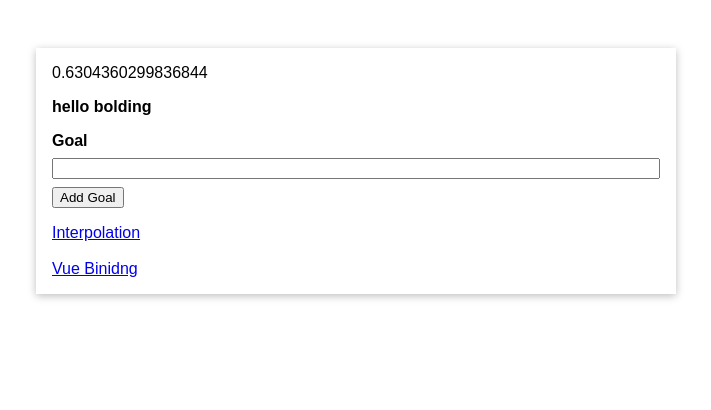
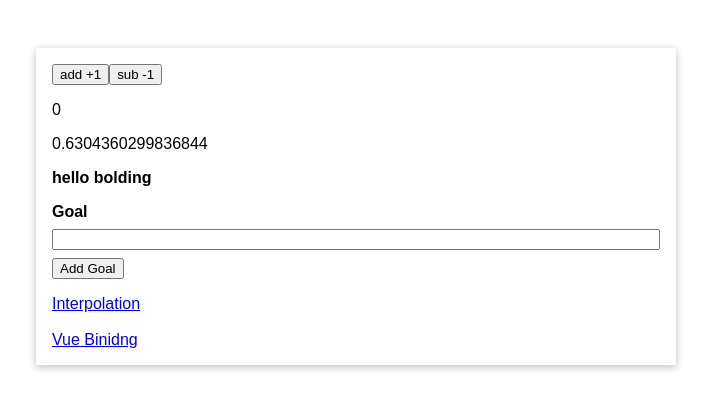
Before and after one commit to brainfeaster/Veakavi, a plain HTML site: page index.html in a window 1280 px wide. Shown: the whole page, without its empty margins (284-995 px from the left). Drawn offline with nearby package versions, Linux system fonts and the light colour scheme.

Commit message:
event management

```diff
--- a/app.js
+++ b/app.js
@@ -4,7 +4,8 @@ Vue.createApp({
             goals: [],
             enteredValue: '',
             homePageLnk: 'https://sanjaipk.github.io',
-            htmlcontent: '<b>hello bolding</b>'
+            htmlcontent: '<b>hello bolding</b>',
+            counter:0
         };
     },
     methods: {
--- a/index.html
+++ b/index.html
@@ -6,10 +6,14 @@
     <meta name="viewport" content="width=device-width, initial-scale=1.0">
     <title>Document</title>
     <link rel="stylesheet" href="style.css"/>
-
 </head>
 <body>
     <div id="app">
+        <section id="event-learning">
+            <button v-on:click="counter++">add +1</button>
+            <button v-on:click="counter =counter -1">sub -1</button>
+            <p>{{ counter }}</p>
+        </section>
         <div>
             {{ getRandomNumber() }}
             <p v-html="htmlcontent"></p>
```
